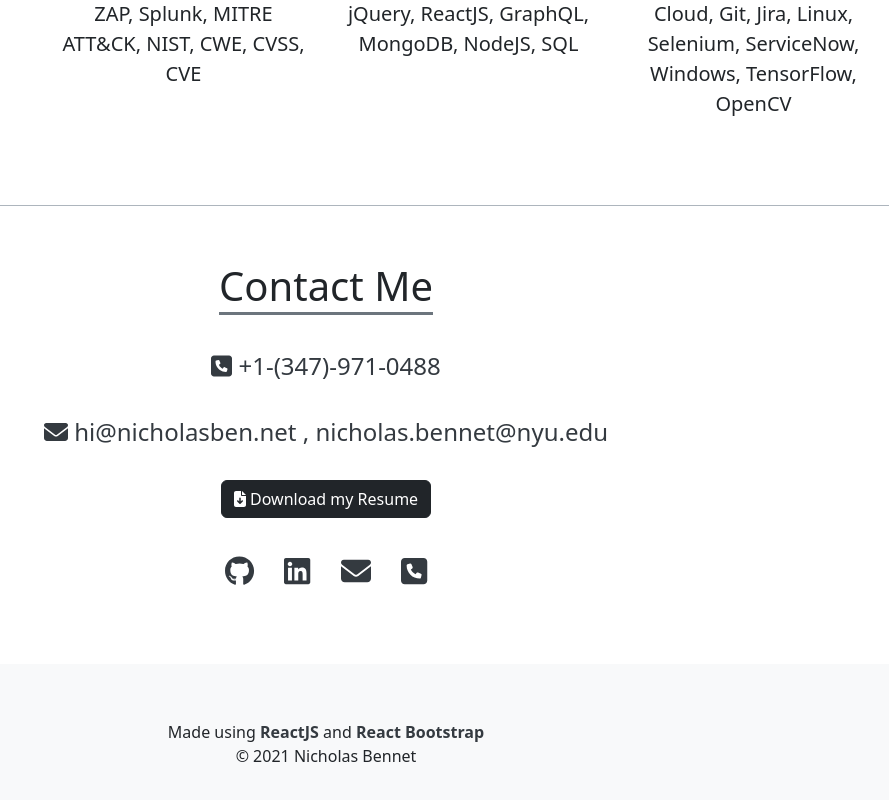
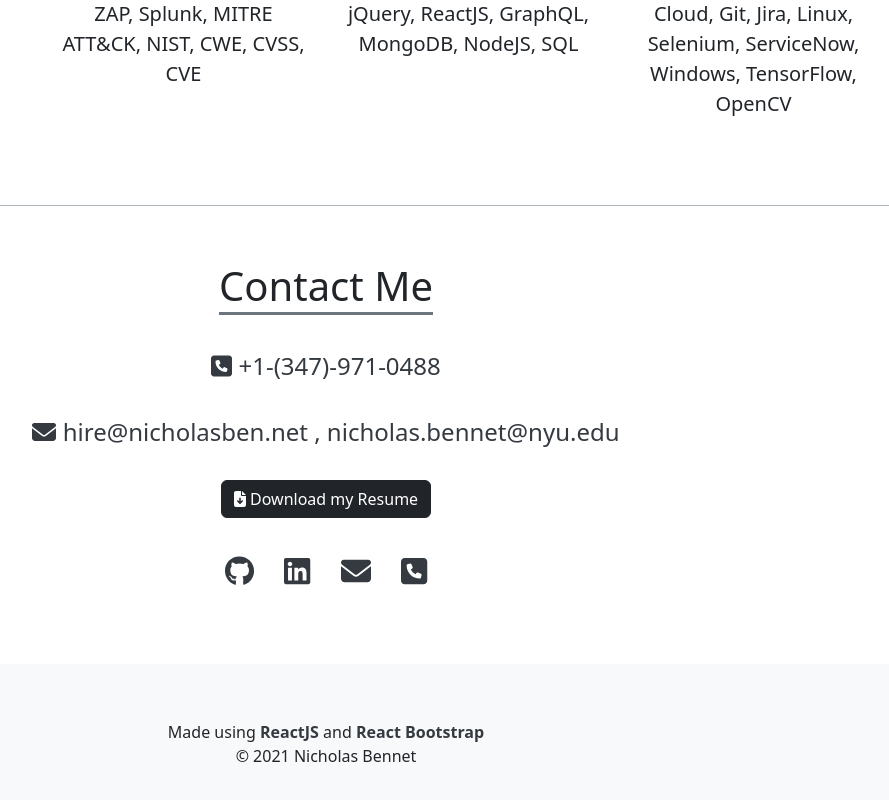
Before and after one commit to nicholasbennet/personal-website, a React (Create React App) app: page / in a window 1280 px wide. Shown: the part 3191-3991 px from the top of the page, without its empty margins (314-1203 px from the left). Built offline with nearby package versions, Linux system fonts and the light colour scheme.

Commit message:
Updated Email

```diff
--- a/src/App.js
+++ b/src/App.js
@@ -72,7 +72,7 @@ function App() {
 							<FontAwesomeIcon icon={['fab', 'linkedin']} />
 						</a>
 						<a
-							href="mailto:hi@nicholasben.net"
+							href="mailto:hire@nicholasben.net"
 							target="_blank"
 							rel="noreferrer"
 						>
@@ -157,11 +157,11 @@ function App() {
 						<div className="contact-email">
 							<FontAwesomeIcon icon="envelope" />{' '}
 							<a
-								href="mailto:hi@nicholasben.net"
+								href="mailto:hire@nicholasben.net"
 								target="_blank"
 								rel="noreferrer"
 							>
-								hi@nicholasben.net
+								hire@nicholasben.net
 							</a>{' '}
 							,{' '}
 							<a
@@ -196,7 +196,7 @@ function App() {
 								<FontAwesomeIcon icon={['fab', 'linkedin']} />
 							</a>
 							<a
-								href="mailto:hi@nicholasben.net"
+								href="mailto:hire@nicholasben.net"
 								target="_blank"
 								rel="noreferrer"
 							>
```
Also changed, not shown: 1 other file (tests, documents, lock files or other folders).
